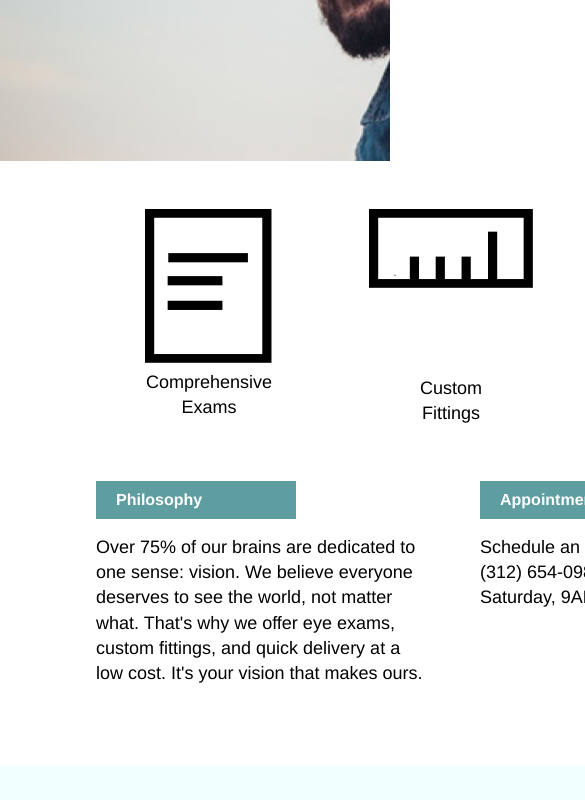
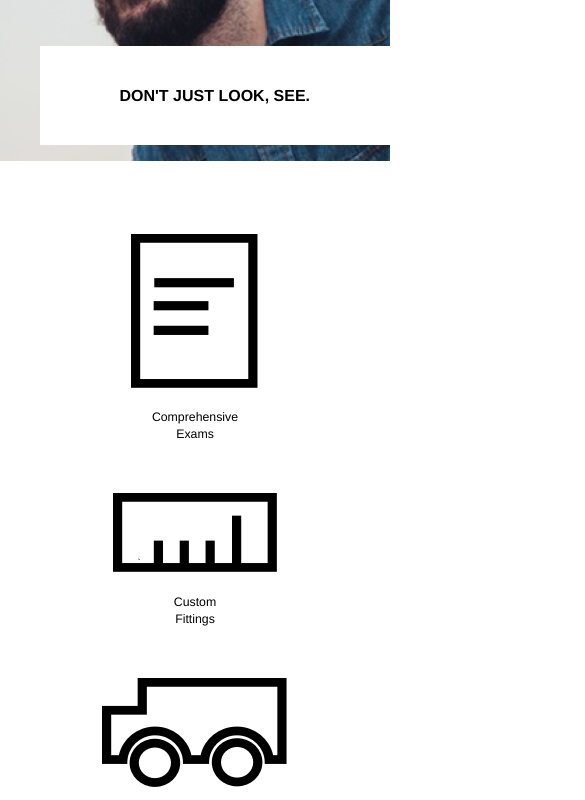
Before and after one commit to alina12g/Tortoiseshell-Optics, a plain HTML site: page index.html in a window 390 px wide. Shown: the part 319-1119 px from the top of the page, 585 px wide, since content can reach past the window. Drawn offline with Linux system fonts and the light colour scheme.

Commit message:
Second changes and project almost done

```diff
--- a/index.html
+++ b/index.html
@@ -19,6 +19,9 @@
             <span><a href="#">Services</a></span>
             <span><a href="#">Products</a></span>
             <span><a href="#">Contact</a></span>
+          </div>
+          <div class="small-menu">
+            <span><a href="#">Menu</a></span>
           </div>
         </div>
       </div>
--- a/resources/css/style.css
+++ b/resources/css/style.css
@@ -43,17 +43,18 @@ body{
   text-align: center;
   justify-content: center;
 }
+.small-menu{
+  display: none;
+}
 .content{
   width: 960px;
   margin: auto;
-
 }
 
 .about {
-    justify-content: center;
-    display: flex;
-    margin-top: 3rem;
-
+  justify-content: center;
+  display: flex;
+  margin-top: 3rem;
 }
 
   /*Main image*/
@@ -139,7 +140,6 @@ margin-left: 6rem;
   padding-top: 4rem;
   padding-bottom: 4rem;
   background-color: azure;
-
 }
 .bottom-text{
   display: inline-flex;
@@ -148,3 +148,125 @@ margin-left: 6rem;
   height: 1rem;
   margin-right: 1rem;
 }
+/*Tablet screen max screen*/
+@media only screen and (max-width:960px){
+.content{
+  width: inherit;
+}
+.header-full{
+  display: flex;
+  align-items: center;
+  position: relative;
+  width:
+}
+.small-menu{
+  display: none;
+}
+.box-text{
+  margin-right: 2rem;
+  margin-top: 5rem;
+}
+.box-text h1{
+  font-size: 1.33rem;
+  padding: 0.75rem 4rem;
+  }
+}
+@media only screen and (max-width:650px){
+.content{
+  max-width: 100%;
+  margin: 0 auto;
+}
+#img-main{
+  min-height: 17rem;
+  background-position: 20%;
+}
+.box-text{
+  margin: 9rem auto 0 auto;
+  width: max-content;
+}
+.box-text h1{
+  padding: 1rem 0;
+  align-items: center;
+  font-size: 1rem;
+  margin: 0;
+  top: 9rem;
+  float: none;
+  left: 0;
+}
+.nav
+{
+  display: none;
+  }
+.head-logo p{
+  display: none;
+}
+
+.small-menu{
+  display: block;
+  flex-grow: 1;
+  justify-content: flex-end;
+}
+.small-menu a{
+  color: white;
+  text-decoration: none;
+  font-family: Helvetica;
+  font-size: 1rem;
+  float: right;
+}
+.about{
+  flex-direction: column;
+  align-items: center;
+  justify-content: flex-start;
+}
+.item1{
+  font-size: 0.77rem;
+  margin: 1.54rem 0;
+  justify-content: center;
+  justify-content: flex-start;
+  height: auto;
+}
+.item2{
+  font-size: 0.77rem;
+  margin: 1.54rem 0;
+  justify-content: center;
+  justify-content: flex-start;
+  height: auto;
+}
+.item3{
+  font-size: 0.77rem;
+  margin: 1.54rem 0;
+  justify-content: center;
+  justify-content: flex-start;
+  height: auto;
+}
+.about p{
+  margin-top: 1rem;
+}
+.business-info{
+  display: block;
+}
+.info{
+  width: 100%;
+  float: none;
+  margin-bottom: 4rem;
+}
+.info h3{
+  width: 100%;
+  text-align: center;
+  padding-left: 0;
+  padding-right: 0;
+}
+.info p{
+  font-size: 0.77rem;
+  margin: 0 0.5rem;
+}
+.copy-right{
+  display: none;
+}
+.footer-info img{
+  margin: 0 auto;
+  justify-content: center;
+  align-items: center;
+
+}
+}
```
